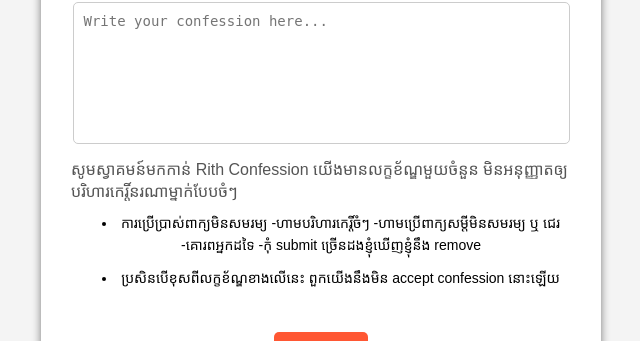
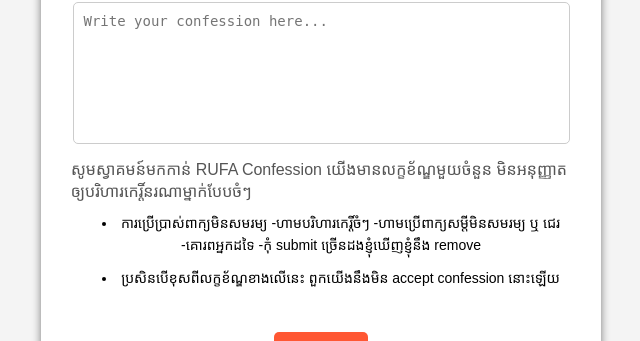
Before and after one commit to vynn122/Rufa_confession, a Django app: page / in a window 1280 px wide. Shown: the part 311-652 px from the top of the page, without its empty margins (319-959 px from the left). Run offline with Django 5.2, Linux system fonts and the light colour scheme; some libraries are stand-ins or nearby versions.

Commit message:
change_name

```diff
--- a/confession_project/confession/templates/confession/index.html
+++ b/confession_project/confession/templates/confession/index.html
@@ -155,7 +155,7 @@
           required
         ></textarea>
         <ul>
-          សូមស្វាគមន៍មកកាន់ Rith Confession យើងមានលក្ខខ័ណ្ឌមួយចំនួន
+          សូមស្វាគមន៍មកកាន់ RUFA Confession យើងមានលក្ខខ័ណ្ឌមួយចំនួន
           មិនអនុញ្ញាតឲ្យបរិហារកេរ្តិ៍នរណាម្នាក់បែបចំៗ
         </ul>
 
```
